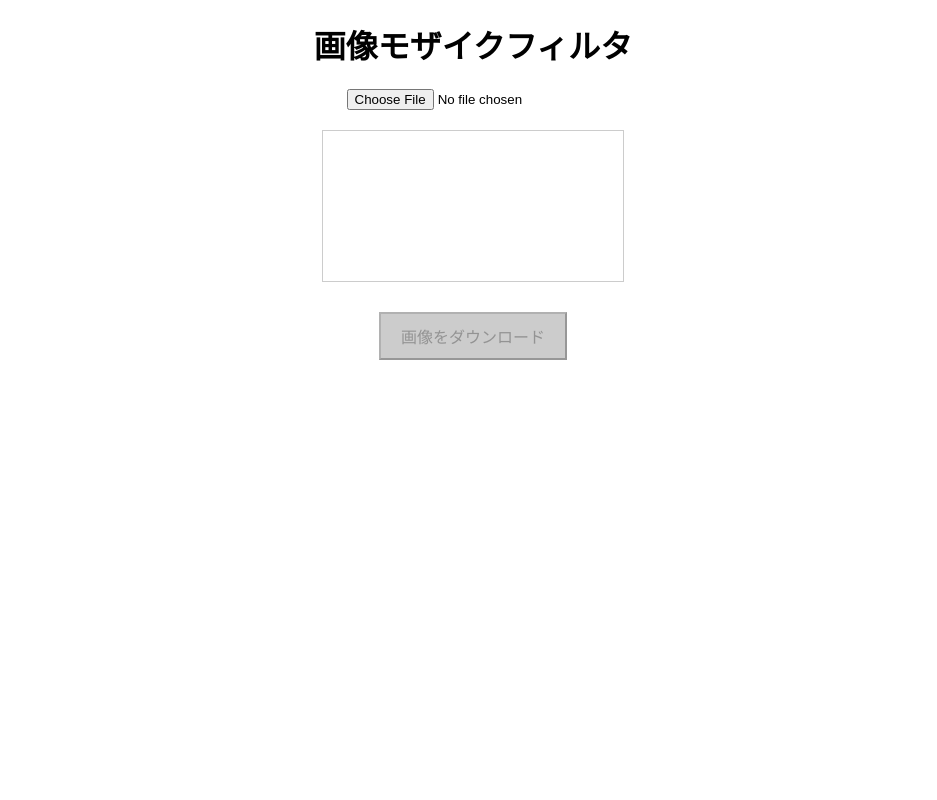
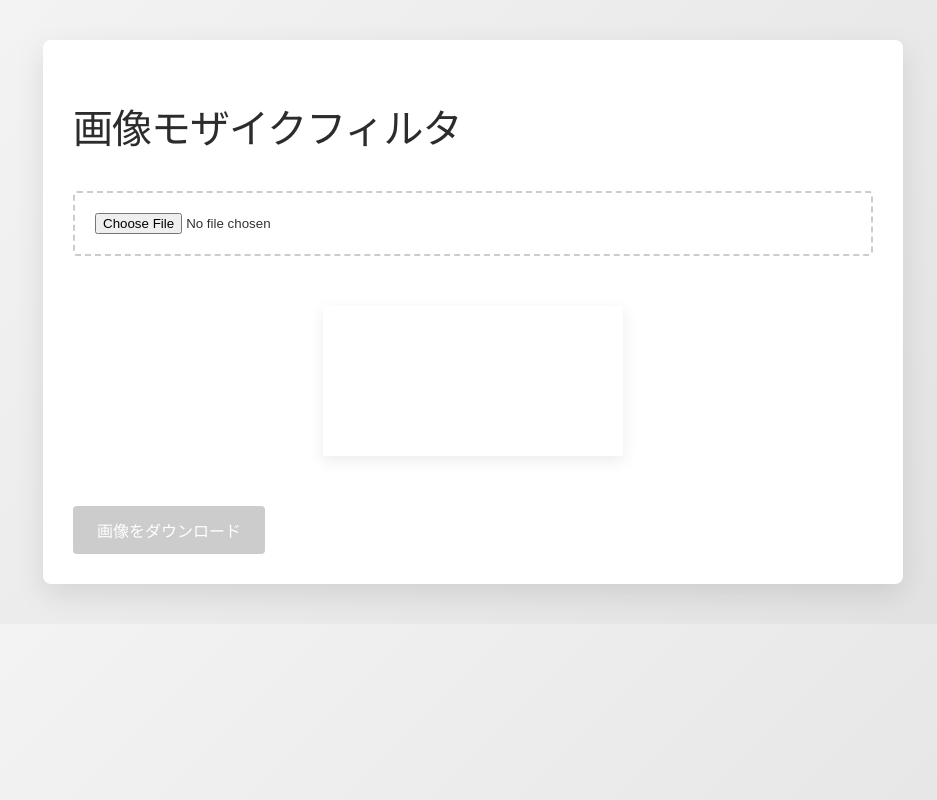
Before and after one commit to koot0303/vuejs_mosaic_app, a Vue app: page / in a window 1280 px wide. Shown: the whole page, without its empty margins (167-1104 px from the left). Built offline with nearby package versions, Linux system fonts and the light colour scheme.

Commit message:
Update App.vue

```diff
--- a/src/App.vue
+++ b/src/App.vue
@@ -105,31 +105,122 @@ export default {
 </script>
 
 <style>
+body {
+  font-family: 'Helvetica Neue', Arial, sans-serif;
+  background: linear-gradient(135deg, #f5f5f5 0%, #e0e0e0 100%);
+  color: #333;
+  line-height: 1.6;
+}
+
 .app {
-  text-align: center;
-  margin: 20px;
+  max-width: 800px;
+  margin: 40px auto;
+  padding: 30px;
+  background-color: white;
+  box-shadow: 0 10px 30px rgba(0, 0, 0, 0.1);
+  border-radius: 8px;
+}
+
+.title {
+  font-size: 2.5em;
+  color: #2c2c2c;
+  margin-bottom: 30px;
+  font-weight: 300;
+  letter-spacing: -1px;
+}
+
+input[type="file"] {
+  border: 2px dashed #ccc;
+  border-radius: 4px;
+  padding: 20px;
+  width: calc(100% - 44px);
+  margin-bottom: 20px;
+  transition: all 0.3s ease;
+}
+
+input[type="file"]:hover {
+  border-color: #999;
+}
+
+label {
+  display: block;
+  margin-bottom: 10px;
+  font-weight: 500;
+  color: #555;
+}
+
+#mosaic-slider {
+  -webkit-appearance: none;
+  width: 100%;
+  height: 6px;
+  border-radius: 3px;
+  background: #d7dcdf;
+  outline: none;
+  margin: 20px 0 30px;
+}
+
+#mosaic-slider::-webkit-slider-thumb {
+  -webkit-appearance: none;
+  appearance: none;
+  width: 20px;
+  height: 20px;
+  border-radius: 50%;
+  background: #4a4a4a;
+  cursor: pointer;
+  transition: all 0.3s ease-in-out;
+}
+
+#mosaic-slider::-webkit-slider-thumb:hover {
+  background: #2c2c2c;
+  box-shadow: 0 0 0 8px rgba(74, 74, 74, 0.1);
+}
+
+#mosaic-slider::-moz-range-thumb {
+  width: 20px;
+  height: 20px;
+  border-radius: 50%;
+  background: #4a4a4a;
+  cursor: pointer;
+  transition: all 0.3s ease-in-out;
+  border: none;
+}
+
+#mosaic-slider::-moz-range-thumb:hover {
+  background: #2c2c2c;
+  box-shadow: 0 0 0 8px rgba(74, 74, 74, 0.1);
 }
 
 canvas {
   display: block;
-  margin: 20px auto;
-  border: 1px solid #ccc;
+  margin: 30px auto;
+  border: none;
+  box-shadow: 0 5px 15px rgba(0, 0, 0, 0.08);
+  max-width: 100%;
+  height: auto;
 }
 
 button {
-  margin-top: 10px;
-  padding: 10px 20px;
+  background-color: #4a4a4a;
+  color: white;
+  border: none;
+  padding: 12px 24px;
   font-size: 16px;
   cursor: pointer;
+  border-radius: 4px;
+  transition: all 0.3s ease;
+  margin-top: 20px;
+}
+
+button:hover:not(:disabled) {
+  background-color: #2c2c2c;
+  transform: translateY(-2px);
+  box-shadow: 0 4px 8px rgba(0, 0, 0, 0.1);
 }
 
 button:disabled {
   background-color: #ccc;
   cursor: not-allowed;
-}
-
-#mosaic-slider {
-  margin: 20px 0;
-  width: 80%;
+  transform: none;
+  box-shadow: none;
 }
 </style>
```
